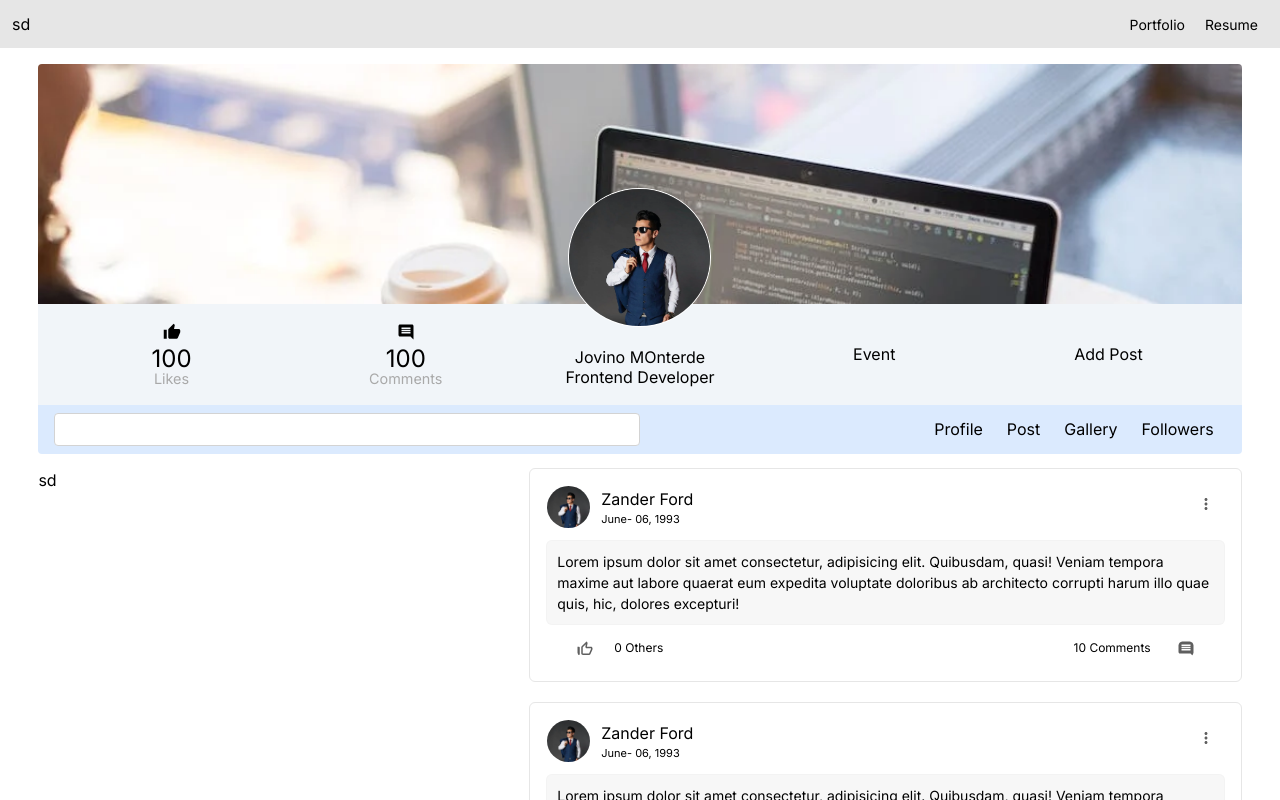
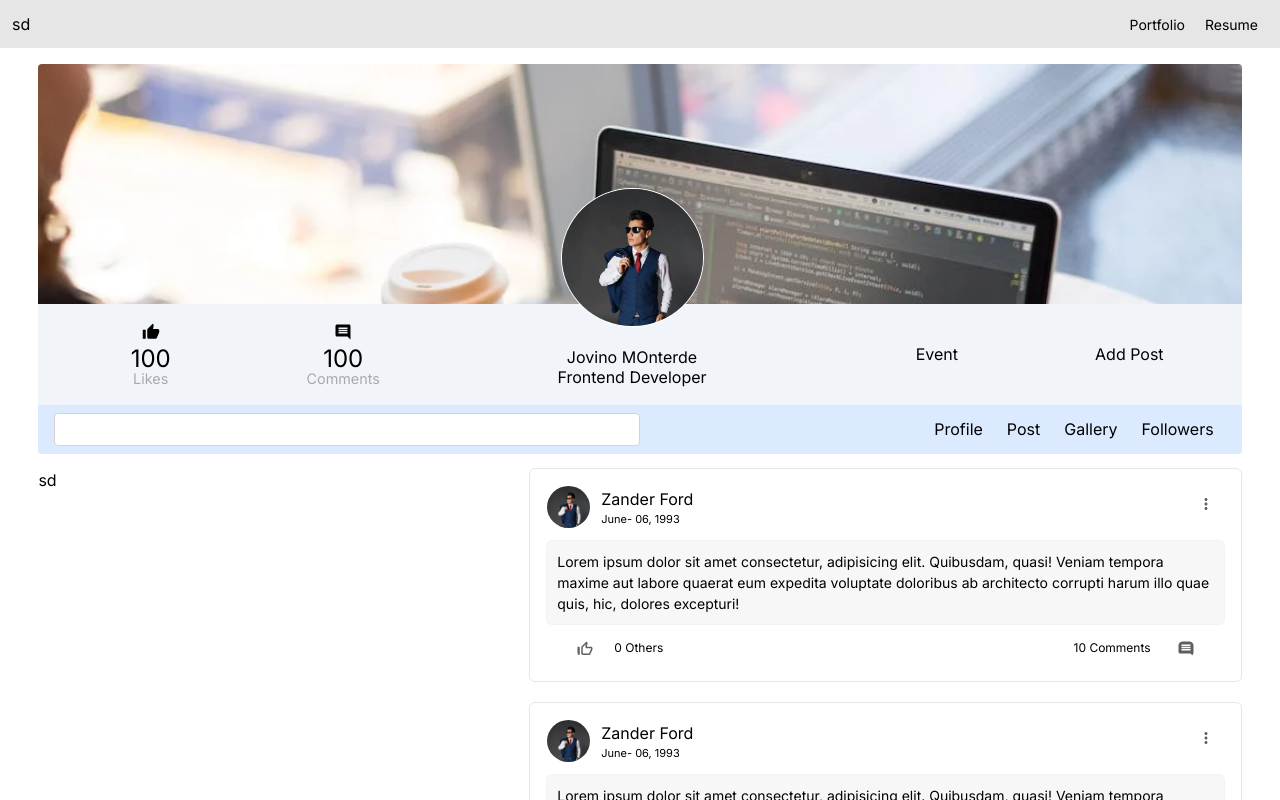
Before and after one commit to JovinoBironMonterde/jovino_monterde_blogs, a Next.js app: page / in a window 1280 px wide. Shown: the top 800 px of the page. Built offline with nearby package versions, Linux system fonts and the light colour scheme; no server answers.

Commit message:
Connecting database3

```diff
--- a/app/components/Navbar.tsx
+++ b/app/components/Navbar.tsx
@@ -38,7 +38,8 @@ const Navbar = () => {
         ))}
     </div>
       </div>
-      <div className="profile-container flex justify-between items-center p-4 h-50 px-4 bg-slate-100">
+      <div className="profile-container flex flex-col md:flex-row justify-between items-center p-4 h-50 px-4 bg-slate-100">
+        <div className="flex HeaderIconmenu">
           <div className="Like-container text-center ">
             <div className="icon-container mb-2"><ThumbUpIcon className='icon'/></div>
             <div className="totalCount">100</div>
@@ -49,9 +50,9 @@ const Navbar = () => {
             <div className="totalCount">100</div>
             <div className="titlenameName">Comments</div>
           </div>
-
+        </div>
         {/* profile */}
-        <div className="profileImage text-center">
+        <div className="profileImage text-center sm:float-start mb-4 md:mb-0 md:mr-4">
           <div className="imagecontainer text-center">
           <div className="imageProfile w-40 h-40 border rounded-full overflow-hidden">
             <Image src={profile} className='img' alt="Profile User"/>
@@ -62,8 +63,10 @@ const Navbar = () => {
             <div className="designation">Frontend Developer</div>
           </div>
         </div>
+        <div className="flex HeaderIconmenu">
           <div className="Event-Conatiner">Event</div>
           <div className="AddPost-Container">Add Post</div>
+        </div>
       </div>
       <div className="MenuMainContainer bg-blue-100 w-full px-4 py-2">
         <div className="flex justify-between items-center">
--- a/app/globals.css
+++ b/app/globals.css
@@ -32,7 +32,7 @@ body {
   top: 0;
   width: 100%;
   background-color: #e6e6e6;
-  z-index: 99999;
+  z-index: 9;
 }
 .toplink{
   font-size: 14px;
@@ -55,6 +55,9 @@ input:active, input:focus, textarea:active, textarea:focus{
   box-shadow: rgba(0, 0, 0, 0.16) 0px 1px 4px;
   padding: 24px;
   margin-bottom: 24px;
+}
+.HeaderIconmenu{
+  width: 100%;
 }
 .card-body{
   width: 100%;
@@ -165,7 +168,9 @@ input:active, input:focus, textarea:active, textarea:focus{
   font-size: 16px;
 } */
 
-
+.modal{
+  z-index: 9999999999 !important;
+}
 .navigation{
   width: 94%;
   height: auto;
--- a/app/page/profile/page.tsx
+++ b/app/page/profile/page.tsx
@@ -70,7 +70,6 @@ const Profile = () => {
       </div>
       <div className="Content2  lg:w-[60%] md:w=[100%] rounded lg:ml-4">
         <div className="Post-content mb-3">
-
             <div className="card-body">
               <div className="postheader">
                 <div className='postheadername'>
@@ -132,7 +131,7 @@ const Profile = () => {
                 </div>
               </div>
             </div>
-            <div>
+            <div className='modal'>
               <Medmodal
                 open={open}
                 onClose={mdhandleClose}
```
Lines whose indentation alone changed are shown as unchanged.
